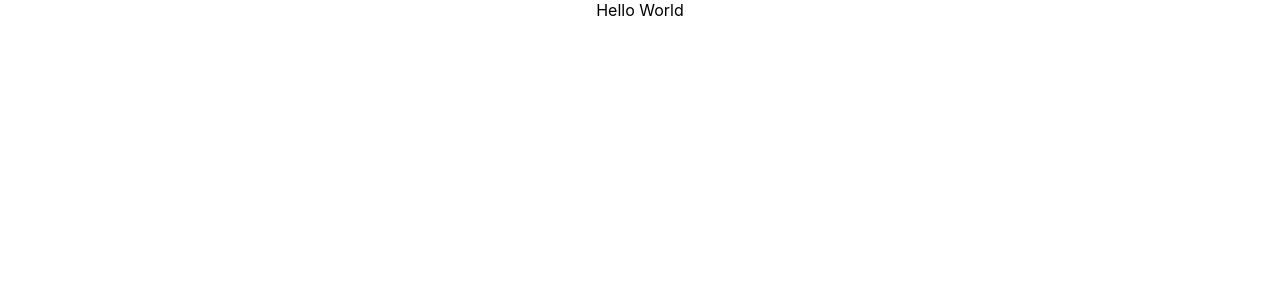
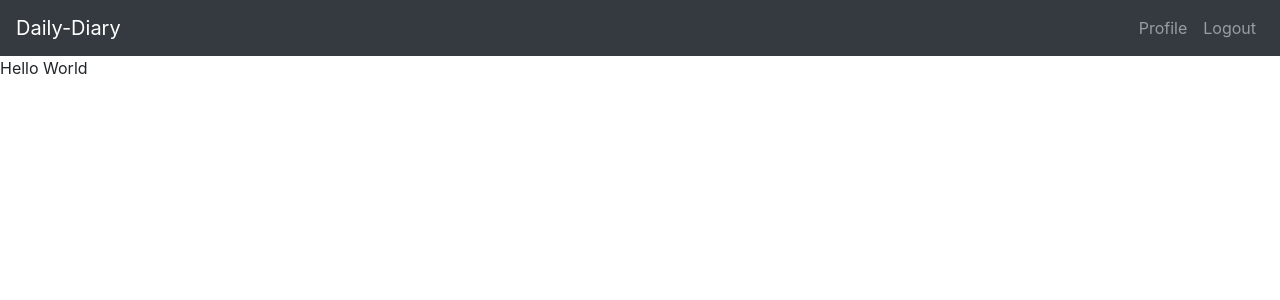
Before and after one commit to AzureXX/daily-diary, a React (Create React App) app in the folder client/: page / in a window 1280 px wide. Shown: the top 300 px of the page. Built offline with nearby package versions, Linux system fonts and the light colour scheme.

Commit message:
navbar implementation

```diff
--- a/client/package.json
+++ b/client/package.json
@@ -3,6 +3,7 @@
   "version": "0.1.0",
   "private": true,
   "dependencies": {
+    "axios": "^0.18.0",
     "bootstrap": "^4.1.3",
     "react": "^16.6.3",
     "react-dom": "^16.6.3",
@@ -10,7 +11,8 @@
     "react-router-dom": "^4.3.1",
     "react-scripts": "2.1.1",
     "reactstrap": "^6.5.0",
-    "redux": "^4.0.1"
+    "redux": "^4.0.1",
+    "redux-thunk": "^2.3.0"
   },
   "scripts": {
     "start": "react-scripts start",
--- a/client/src/App.js
+++ b/client/src/App.js
@@ -1,14 +1,23 @@
-import React, { Component } from 'react';
-import './App.css';
+import React, { Component } from "react";
+import "./App.css";
 import { BrowserRouter as Router, Route, Switch } from "react-router-dom";
 import { Provider } from "react-redux";
 import store from "./store";
+
+//Importing custom made components
+import NavBar from "./components/layout/NavBar";
+import Landing from "./components/landing/Landing";
 class App extends Component {
   render() {
     return (
       <Provider store={store}>
         <Router>
-          <div className="App">Hello World</div>
+          <div>
+            <NavBar />
+            <Switch>
+              <Route exact path="/" component={Landing} />
+            </Switch>
+          </div>
         </Router>
       </Provider>
     );
--- /dev/null
+++ b/client/src/actions/types.js
@@ -0,0 +1,2 @@
+export const USER_CREATE_ACCOUNT = "USER_CREATE_ACCOUNT";
+export const USER_LOGOUT = "USER_LOGOUT"
--- /dev/null
+++ b/client/src/actions/userActions.js
@@ -0,0 +1,7 @@
+import {USER_CREATE_ACCOUNT, USER_LOGOUT} from "./types";
+import axios from "axios"
+export const logoutUser = () => dispatch => {
+  dispatch({
+    type: USER_LOGOUT
+  })
+}
--- /dev/null
+++ b/client/src/components/landing/Landing.js
@@ -0,0 +1,27 @@
+import React, { Component } from 'react'
+import PropTypes from 'prop-types'
+import { connect } from 'react-redux'
+
+export class Landing extends Component {
+  static propTypes = {
+    prop: PropTypes
+  }
+
+  render() {
+    return (
+      <div>
+        Hello World
+      </div>
+    )
+  }
+}
+
+const mapStateToProps = (state) => ({
+
+})
+
+const mapDispatchToProps = {
+
+}
+
+export default connect(mapStateToProps, mapDispatchToProps)(Landing)
--- /dev/null
+++ b/client/src/components/layout/NavBar.js
@@ -0,0 +1,90 @@
+import React, { Component } from "react";
+import PropTypes from "prop-types";
+import { connect } from "react-redux";
+import { Link, withRouter } from "react-router-dom";
+import {logoutUser} from "../../actions/userActions";
+
+import {
+  Collapse,
+  Navbar,
+  NavbarToggler,
+  NavbarBrand,
+  Nav,
+  NavItem,
+  NavLink
+} from "reactstrap";
+
+export class NavBar extends Component {
+  static propTypes = {
+    auth: PropTypes.bool
+  };
+
+  state = {
+    isOpen: false
+  };
+
+  toggle = () => {
+    this.setState({
+      isOpen: !this.state.isOpen
+    });
+  };
+
+  onLogoutClick = () => {
+    this.props.logoutUser();
+    this.props.history.push("/")
+  }
+  render() {
+    return (
+      <div>
+        <Navbar color="dark" dark expand="md">
+          <NavbarBrand tag={Link} to="/">
+            Daily-Diary
+          </NavbarBrand>
+          <NavbarToggler onClick={this.toggle} />
+          <Collapse isOpen={this.state.isOpen} navbar>
+            {this.props.isAuth ? (
+              <Nav className="ml-auto" navbar>
+                <NavItem>
+                  <NavLink tag={Link} to="/profile">
+                    Profile
+                  </NavLink>
+                </NavItem>
+                <NavItem>
+                  <NavLink onClick={this.onLogoutClick}>
+                    Logout
+                  </NavLink>
+                </NavItem>
+              </Nav>
+            ) : (
+              <Nav className="ml-auto" navbar>
+                <NavItem>
+                  <NavLink tag={Link} to="/login">
+                    Login
+                  </NavLink>
+                </NavItem>
+                <NavItem>
+                  <NavLink tag={Link} to="/register">
+                    Create Account
+                  </NavLink>
+                </NavItem>
+              </Nav>
+            )}
+          </Collapse>
+        </Navbar>
+      </div>
+    );
+  }
+}
+
+const mapStateToProps = state => ({
+  isAuth: state.auth.isAuth
+});
+
+const mapDispatchToProps = {
+  logoutUser
+};
+
+export default connect(
+  mapStateToProps,
+  mapDispatchToProps
+)(withRouter(NavBar));
--- a/client/src/index.js
+++ b/client/src/index.js
@@ -1,5 +1,6 @@
 import React from 'react';
 import ReactDOM from 'react-dom';
+import 'bootstrap/dist/css/bootstrap.min.css';
 import './index.css';
 import App from './App';
 import * as serviceWorker from './serviceWorker';
--- a/client/src/reducers/userReducer.js
+++ b/client/src/reducers/userReducer.js
@@ -1,7 +1,22 @@
-const initialState = {};
+import {USER_LOGOUT} from "../actions/types"
+
+const initialState = {
+  isAuth: true,
+  authUser: {}
+};
 
 export default (state = initialState, action) => {
   switch (action.type) {
+    case "LOGIN":
+      return {
+        ...state,
+        isAuth: true
+      };
+    case USER_LOGOUT:
+      return {
+        ...state,
+        isAuth: false
+      };
     default:
       return state;
   }
--- a/client/src/store.js
+++ b/client/src/store.js
@@ -1,9 +1,9 @@
 import { createStore, applyMiddleware, compose } from "redux";
 import rootReducer from "./reducers";
-
+import thunk from "redux-thunk";
 const initialState = {};
 
-const middleware = [];
+const middleware = [thunk];
 
 let store;
 if (window.navigator.userAgent.includes("Chrome")) {
```
Also changed, not shown: client/actions/types.js (deleted), client/actions/userActions.js (deleted).
